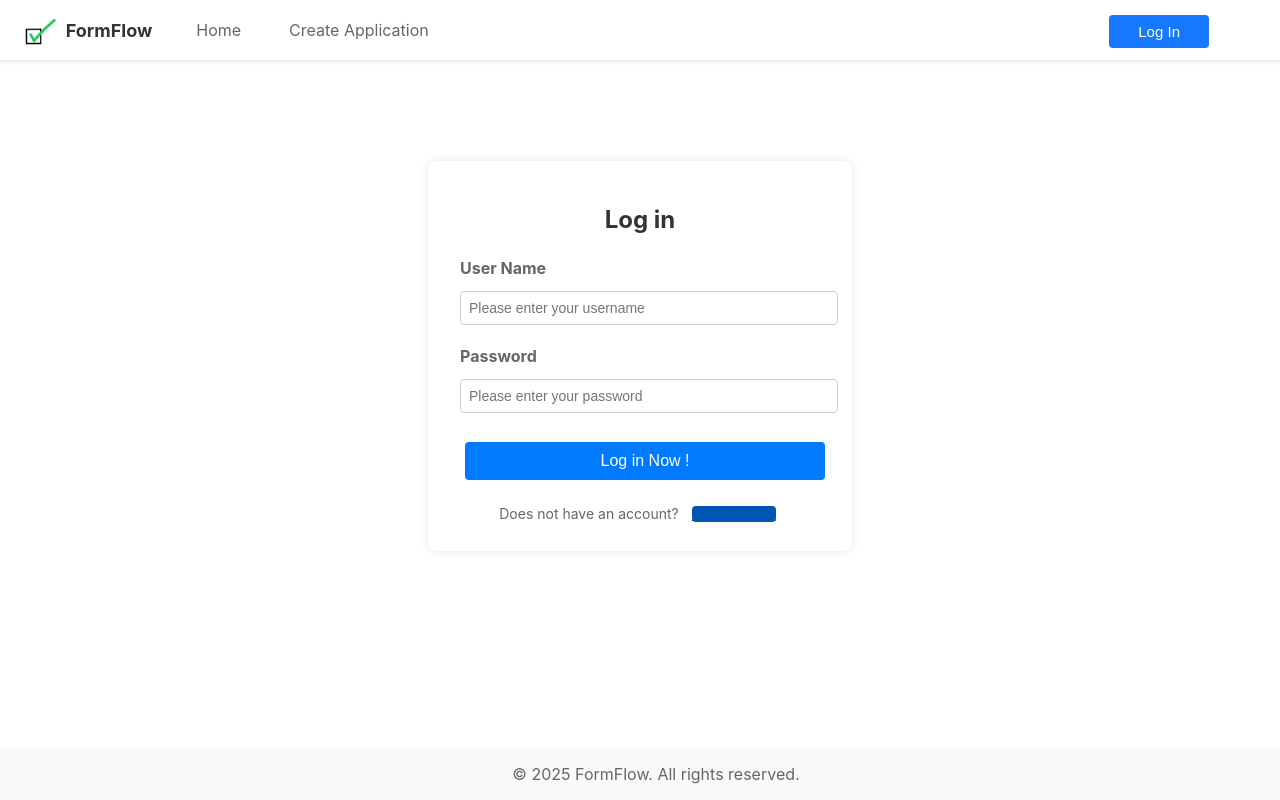
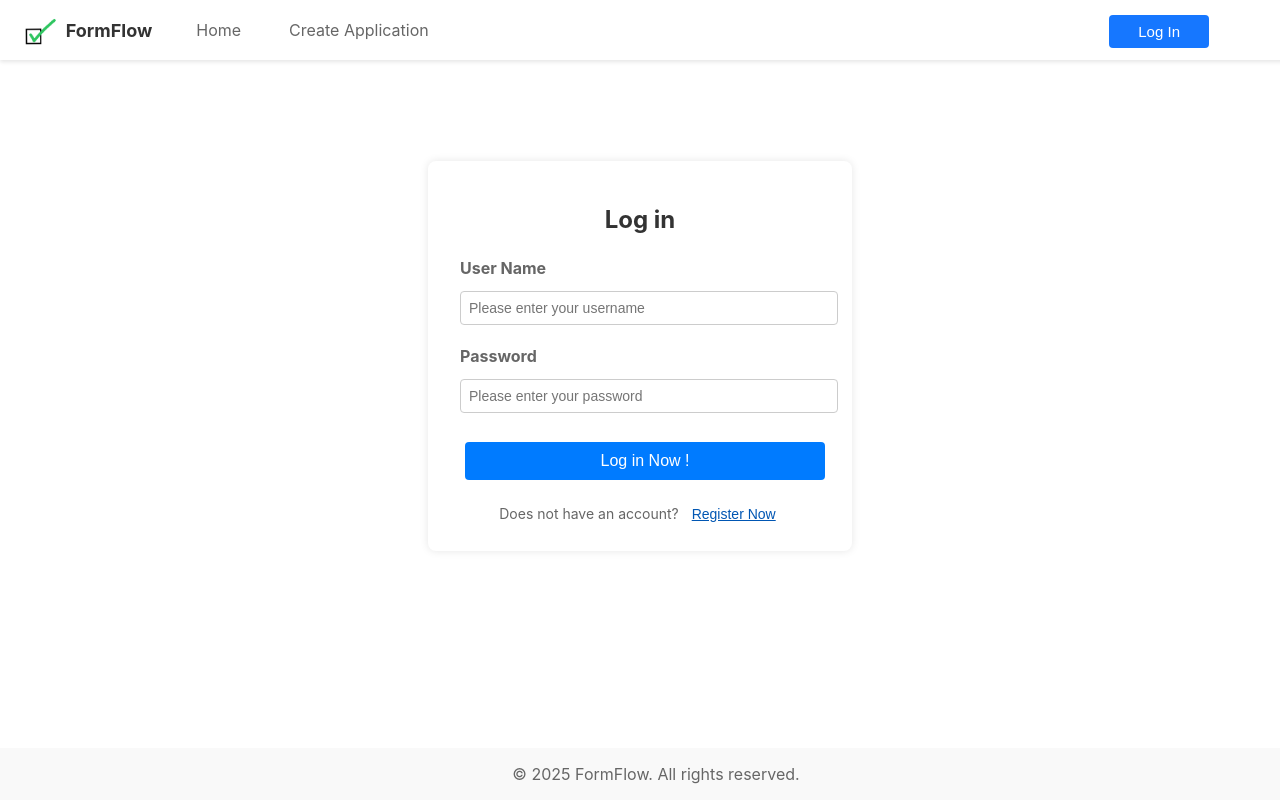
Before and after one commit to Skaum103/form-flow-frontend, a React (Create React App) app: page /login in a window 1280 px wide. In both pictures the pointer is over the button "Register Now". Built offline with nearby package versions, Linux system fonts and the light colour scheme.

Commit message:
css changes

```diff
--- a/src/pages/Login.css
+++ b/src/pages/Login.css
@@ -103,9 +103,11 @@
     text-decoration: underline;
     cursor: pointer;
     padding: 0;
+    outline: none;
   }
 
   .register-link:hover {
     color: #0056b3;
     text-decoration: underline;
+    background: none !important;
   }
```
